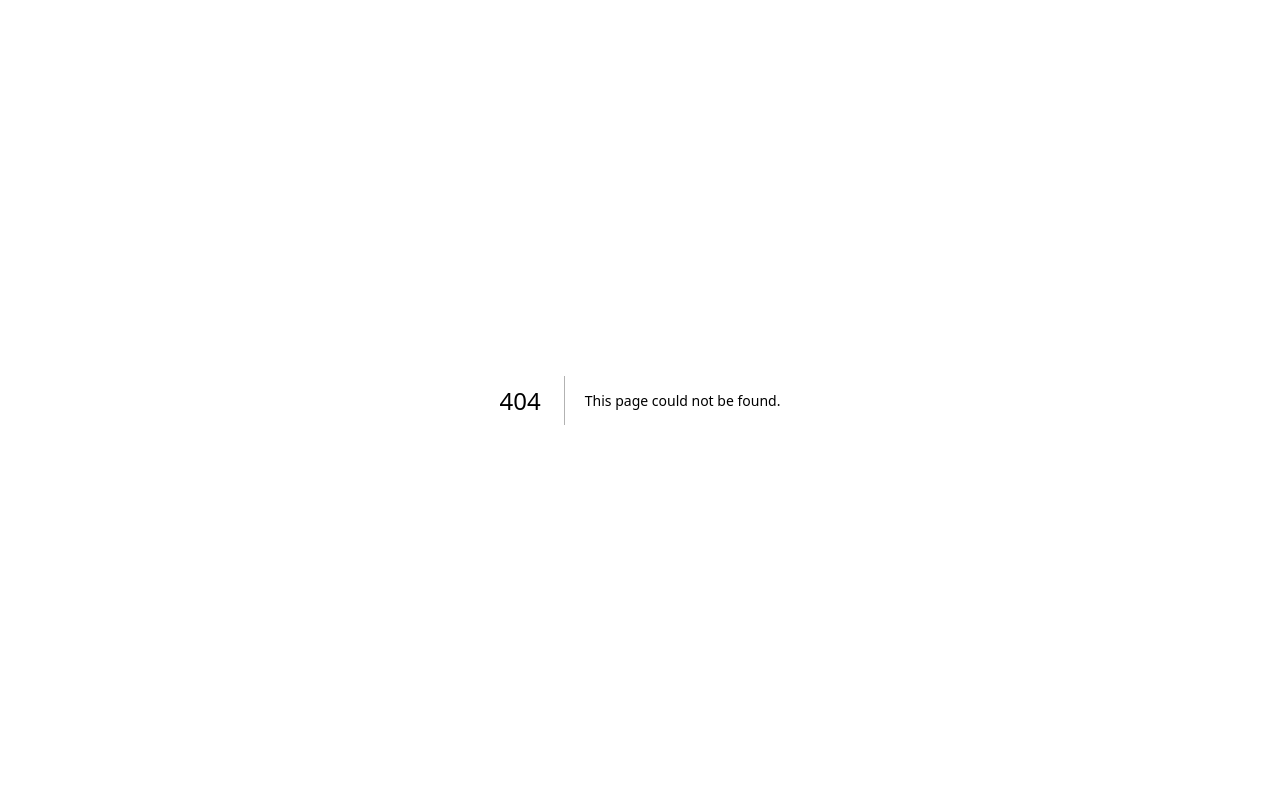
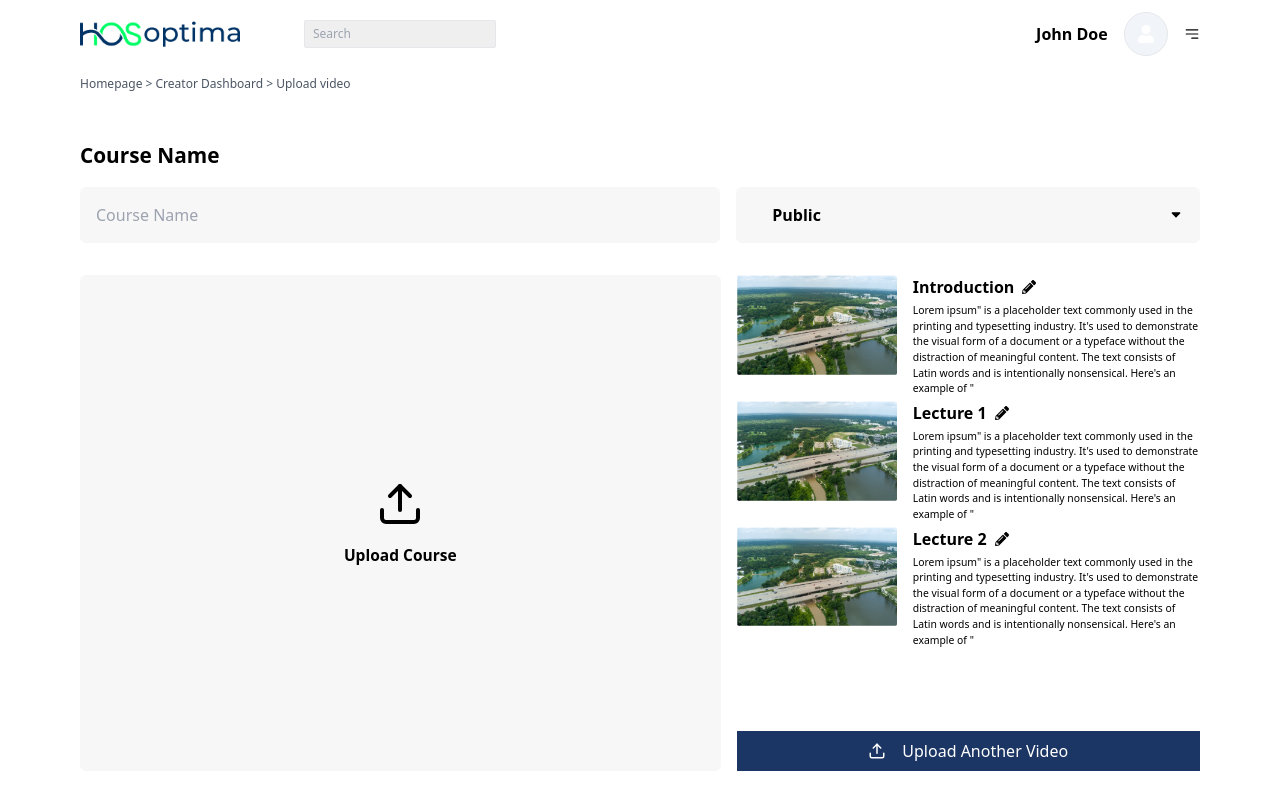
Before and after one commit to Haymoux/test-haybe, a Next.js app in the folder frontend/: page /admin/creator-dashboard/upload-video in a window 1280 px wide. Before the commit this address had no page. Shown: the top 800 px of the page. Built offline with nearby package versions, Linux system fonts and the light colour scheme.

Commit message:
creation of upload video and upload book pages

```diff
--- a/frontend/app/admin/creator-dashboard/page.tsx
+++ b/frontend/app/admin/creator-dashboard/page.tsx
@@ -25,13 +25,13 @@ export default function CreatorDashboard() {
             </div>
 
             <div className="w-full flex items-center gap-4 h-[15rem] mb-6">
-                <Link href={`/admin/creator-dashboard`} className="flex items-center justify-center  h-full w-full bg-[#F7F7F7] shadow-sm" >
+                <Link href={`/admin/creator-dashboard/upload-video`} className="flex items-center justify-center  h-full w-full bg-[#F7F7F7] shadow-sm" >
                     <div className="flex flex-col items-center gap-4">
                         <FiUpload  className="text-5xl"/>
                         <h3 className="text-[0.97rem] font-bold">Upload Course</h3>
                     </div>
                 </Link>
-                <Link href={`/admin/creator-dashboard`} className="flex items-center justify-center  h-full w-full bg-[#F7F7F7] shadow-sm">
+                <Link href={`/admin/creator-dashboard/upload-book`} className="flex items-center justify-center  h-full w-full bg-[#F7F7F7] shadow-sm">
                     <div className="flex flex-col items-center gap-4">
                         <RiContactsBookUploadLine className="text-5xl"/>
                         <h3 className="text-[0.97rem] font-bold">Upload E-book</h3>
--- /dev/null
+++ b/frontend/app/admin/creator-dashboard/upload-book/page.tsx
@@ -0,0 +1,64 @@
+import { RecentVideoCard } from '@/components/Cards/RecentVideoCard'
+import { recentVideoData } from '@/mock data/recentVideoData'
+import React from 'react'
+import { FiUpload } from 'react-icons/fi'
+import { TiArrowSortedDown } from 'react-icons/ti'
+
+export default function UploadBook() {
+  return (
+    <div className=''>
+        <h5 className='text-xs mb-4 text-gray-600'>Homepage &gt; Creator Dashboard &gt; Upload Book </h5>
+        <div className='py-8'>
+
+          <h2 className='font-bold text-[1.3rem]'>Book Name</h2>
+
+          <div className="flex w-full py-4 justify-between gap-4">
+            <input type='text' placeholder='Book Name' className='p-4 w-[58%] outline-none bg-[#f7f7f7] rounded-md' />
+            <button title='dropdown' className='p-4 bg-[#f7f7f7] w-[42%] rounded-md'>
+              <div className="flex pl-5 items-center justify-between">
+                <h3 className='font-semibold'>Public</h3>
+                <TiArrowSortedDown />
+              </div>
+            </button>
+          </div>
+
+          <div className="flex w-full py-4 h-[66vh] justify-between gap-4">
+            <button title='upload Book' className='p-4 bg-[#f7f7f7] w-[58%] rounded-md'>
+                <div className="flex flex-col items-center gap-4">
+                    <FiUpload className="text-5xl"/>
+                    <h3 className="text-[0.97rem] font-bold">Upload Book</h3>
+                </div>
+            </button>
+            {/* <div className='w-[42%] flex flex-col justify-between'>
+              <div className='flex gap-1 flex-col'>
+                {
+                    recentBookData.slice(0, 3).map((data, index) => (
+                        <div key={index} className='w-full h-[33%]' >
+                            <RecentBookCard image={data.image} title={data.title} desc={data.desc}  />
+                        </div>
+                    ))
+                }
+              </div>
+              <button className='bg-[#1B3664] p-2 text-white flex gap-4 items-center justify-center'>
+                <FiUpload className="text-lg"/>
+                <span>Upload Another Book</span>
+              </button>
+            </div> */}
+          </div>
+
+          <div className="w-[58%] py-4">
+            <h2 className='font-bold text-[1.3rem]'>Add Book Title</h2>
+            <div className="py-4 mb-5">
+              <input type='text' placeholder='Write your ideas here' className='p-4 w-full outline-none bg-[#f7f7f7] rounded-md' />
+            </div>
+            <h2 className='font-bold text-[1.3rem]'>Add Book Description</h2>
+            <div className="py-4">
+              <textarea placeholder='Write your ideas here' className='p-4 w-full h-[40vh] outline-none bg-[#f7f7f7] rounded-md' />
+            </div>
+          </div>
+
+          <button title='upload Book' className='bg-[#1B3664] py-2 px-12 rounded-md text-white'>Post</button>
+        </div>
+    </div>
+  )
+}
--- /dev/null
+++ b/frontend/app/admin/creator-dashboard/upload-video/page.tsx
@@ -0,0 +1,67 @@
+import { RecentVideoCard } from '@/components/Cards/RecentVideoCard'
+import { recentVideoData } from '@/mock data/recentVideoData'
+import React from 'react'
+import { FiUpload } from 'react-icons/fi'
+import { TiArrowSortedDown } from 'react-icons/ti'
+
+export default function UploadVideo() {
+  return (
+    <div className=''>
+        <h5 className='text-xs mb-4 text-gray-600'>Homepage &gt; Creator Dashboard &gt; Upload video </h5>
+        <div className='py-8'>
+
+          <h2 className='font-bold text-[1.3rem]'>Course Name</h2>
+
+          <div className="flex w-full py-4 justify-between gap-4">
+            <input type='text' placeholder='Course Name' className='p-4 w-[58%] outline-none bg-[#f7f7f7] rounded-md' />
+            <button title='dropdown' className='p-4 bg-[#f7f7f7] w-[42%] rounded-md'>
+              <div className="flex pl-5 items-center justify-between">
+                <h3 className='font-semibold'>Public</h3>
+                <TiArrowSortedDown />
+              </div>
+            </button>
+          </div>
+
+          <div className="flex w-full py-4 h-[66vh] justify-between gap-4">
+            <button title='upload course' className='p-4 bg-[#f7f7f7] w-[58%] rounded-md'>
+                <div className="flex flex-col items-center gap-4">
+                    <FiUpload className="text-5xl"/>
+                    <h3 className="text-[0.97rem] font-bold">Upload Course</h3>
+                </div>
+            </button>
+            <div className='w-[42%] flex flex-col justify-between'>
+              <div className='flex gap-1 flex-col'>
+                {
+                    recentVideoData.slice(0, 3).map((data, index) => (
+                        <div key={index} className='w-full h-[33%]' >
+                            <RecentVideoCard image={data.image} title={data.title} desc={data.desc}  />
+                        </div>
+                    ))
+                }
+              </div>
+              <button className='bg-[#1B3664] p-2 text-white flex gap-4 items-center justify-center'>
+                <FiUpload className="text-lg"/>
+                <span>Upload Another Video</span>
+              </button>
+            </div>
+          </div>
+
+          <div className="w-[58%] py-4">
+            <h2 className='font-bold text-[1.3rem]'>Add Video Title</h2>
+            <div className="py-4 mb-5">
+              <input type='text' placeholder='Write your ideas here' className='p-4 w-full outline-none bg-[#f7f7f7] rounded-md' />
+            </div>
+            <h2 className='font-bold text-[1.3rem]'>Add Video Description</h2>
+            <div className="py-4">
+              <textarea placeholder='Write your ideas here' className='p-4 w-full h-[40vh] outline-none bg-[#f7f7f7] rounded-md' />
+            </div>
+          </div>
+
+          <button title='upload video' className='bg-[#1B3664] py-2 px-12 rounded-md text-white'>Post</button>
+
+
+
+        </div>
+    </div>
+  )
+}
--- a/frontend/app/admin/layout.tsx
+++ b/frontend/app/admin/layout.tsx
@@ -16,7 +16,7 @@ export default function RootLayout({
   return (
     <main className="h-screen w-full font-inter">
         <AdminNav />
-          <div className="overflow-y-auto mx-20 max-sm:mx-4 my-2 pb-12">
+          <div className="overflow-y-auto px-20 max-sm:mx-4 my-2 pb-12">
             {children}
           </div>
         <AdminFooter />
--- /dev/null
+++ b/frontend/components/Cards/RecentVideoCard.tsx
@@ -0,0 +1,30 @@
+import Image, { StaticImageData } from 'next/image'
+import React from 'react'
+import { FaPencilAlt } from 'react-icons/fa'
+
+interface CardProps {
+    image: string | StaticImageData;
+    title: string;
+    desc: string;
+}
+
+export const RecentVideoCard:React.FC<CardProps> = ({image, title, desc}) => {
+  return (
+    <div className='flex gap-4'>
+        <Image
+            src={image}
+            alt=''
+            className='h-[100px] object-contain'
+        />
+        <div className='flex flex-col gap-1'>
+                <div className="flex items-center gap-2">
+                    <span className='font-semibold'>{title}</span>
+                    <div className="text-sm">
+                        <FaPencilAlt />
+                    </div>
+                </div>
+                <h4 className="text-[0.65rem]">{desc}</h4>
+        </div>
+    </div>
+  )
+}
--- /dev/null
+++ b/frontend/mock data/recentVideoData.ts
@@ -0,0 +1,19 @@
+import image from '../assets/Rectangle 9680.png'
+
+export const recentVideoData = [
+    {
+        image: image,
+        title: 'Introduction',
+        desc: 'Lorem ipsum" is a placeholder text commonly used in the printing and typesetting industry. It\'s used to demonstrate the visual form of a document or a typeface without the distraction of meaningful content. The text consists of Latin words and is intentionally nonsensical. Here\'s an example of "',
+    },
+    {
+        image: image,
+        title: 'Lecture 1',
+        desc: 'Lorem ipsum" is a placeholder text commonly used in the printing and typesetting industry. It\'s used to demonstrate the visual form of a document or a typeface without the distraction of meaningful content. The text consists of Latin words and is intentionally nonsensical. Here\'s an example of "',
+    },
+    {
+        image: image,
+        title: 'Lecture 2',
+        desc: 'Lorem ipsum" is a placeholder text commonly used in the printing and typesetting industry. It\'s used to demonstrate the visual form of a document or a typeface without the distraction of meaningful content. The text consists of Latin words and is intentionally nonsensical. Here\'s an example of "',
+    }
+]
```
Also changed, not shown: frontend/assets/Rectangle 9680.png (added).
